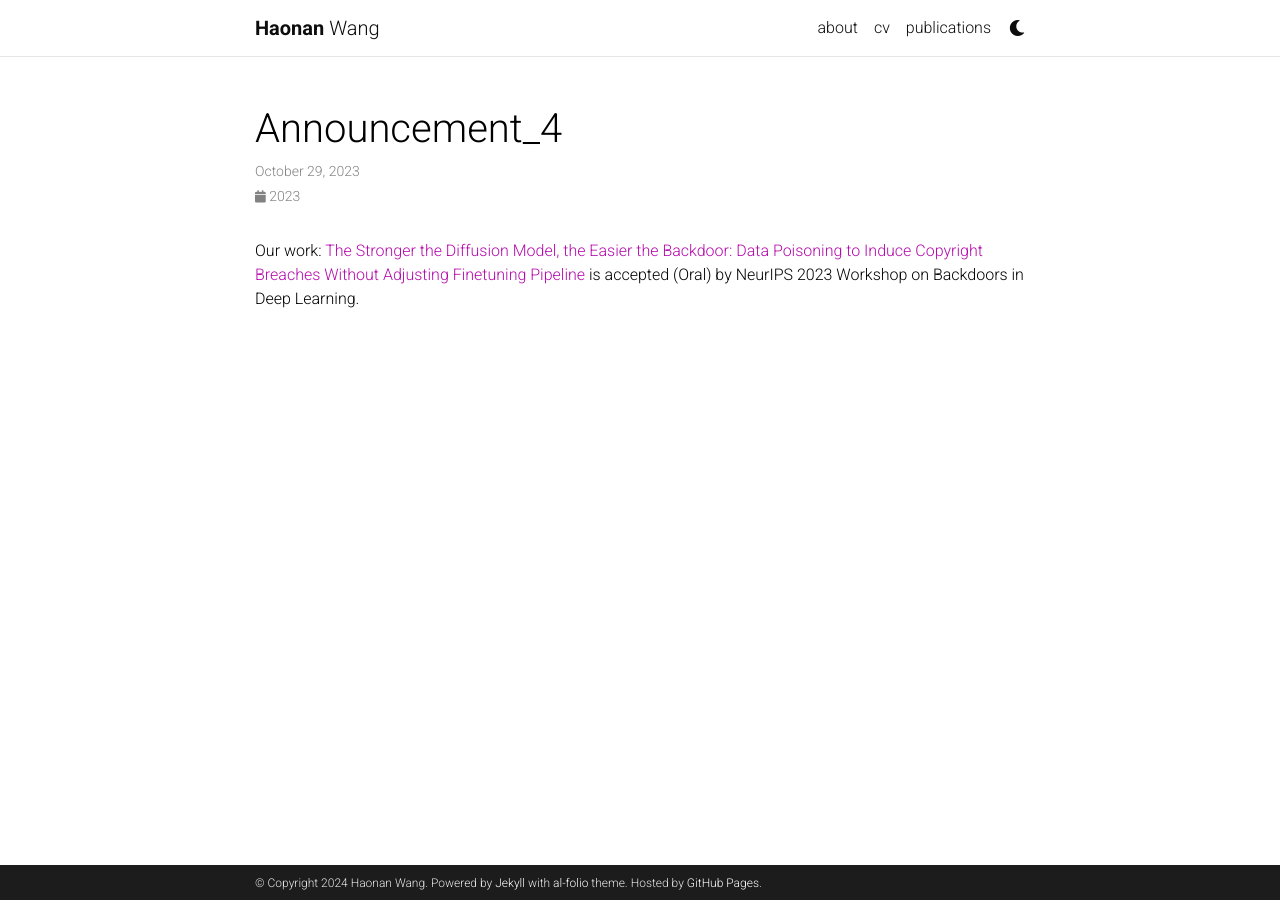
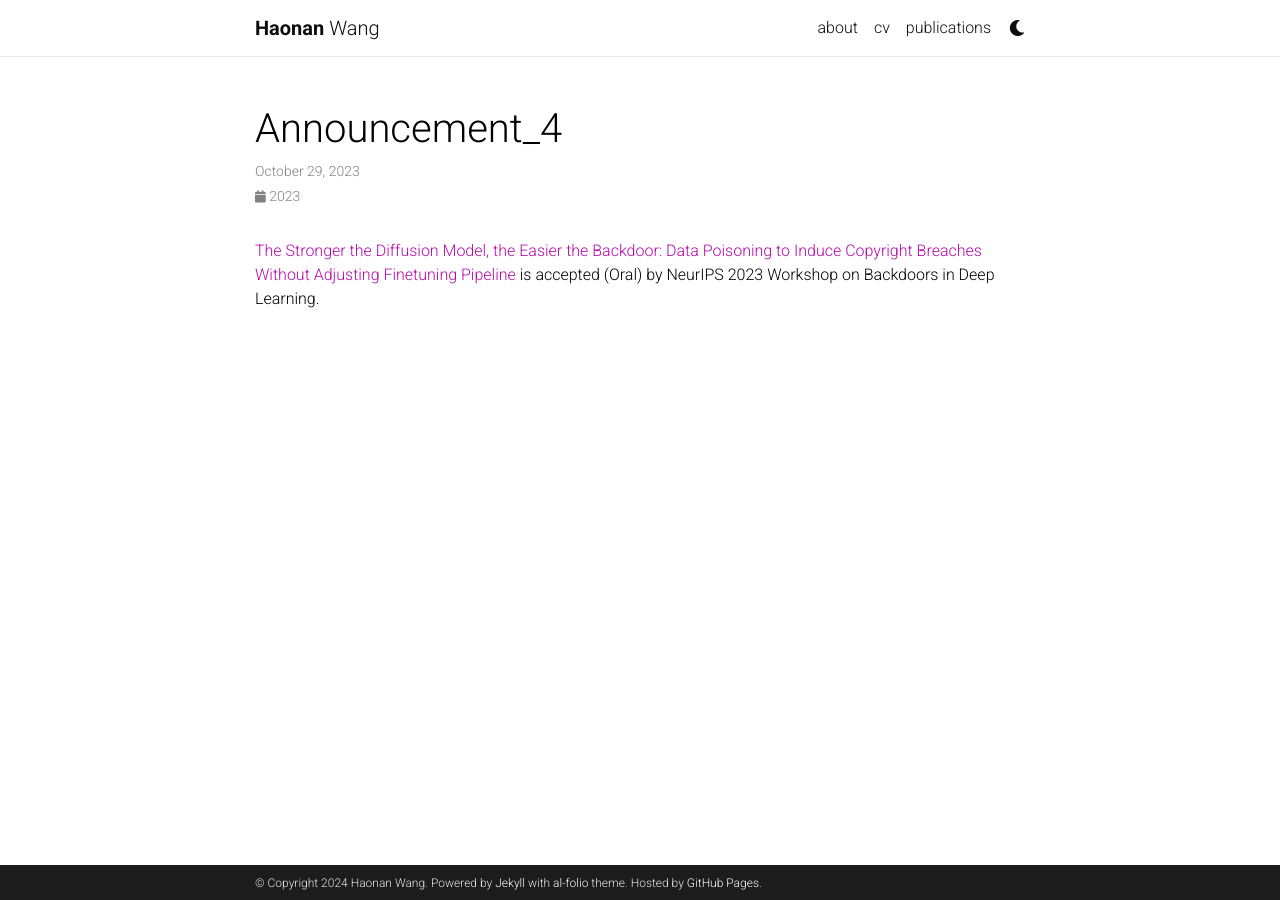
Before and after one commit to UnivTraveller/univtraveller.github.io, a Jekyll site: the page built from _news/announcement_4.md, in a window 1280 px wide. Built offline with Jekyll 4.4.1, drawn with Linux system fonts in a browser that asks for light colours; comment, search, counter and statistics services are not loaded; a style sheet for code colours, icons or effects is not loaded.

Commit message:
update info2

```diff
--- a/_news/announcement_4.md
+++ b/_news/announcement_4.md
@@ -3,7 +3,7 @@ layout: post
 date: 2023-10-29 19:00:00-0400
 inline: true
 ---
-Our work: <a href="https://openreview.net/forum?id=20FxHX25aq" target = "_blank">The Stronger the Diffusion Model, the Easier the Backdoor: Data Poisoning to Induce Copyright Breaches Without Adjusting Finetuning Pipeline</a> is accepted (Oral) by NeurIPS 2023 Workshop on Backdoors in Deep Learning.
+<a href="https://openreview.net/forum?id=20FxHX25aq" target = "_blank">The Stronger the Diffusion Model, the Easier the Backdoor: Data Poisoning to Induce Copyright Breaches Without Adjusting Finetuning Pipeline</a> is accepted (Oral) by NeurIPS 2023 Workshop on Backdoors in Deep Learning.
 
 <!-- ---
 layout: post
```
